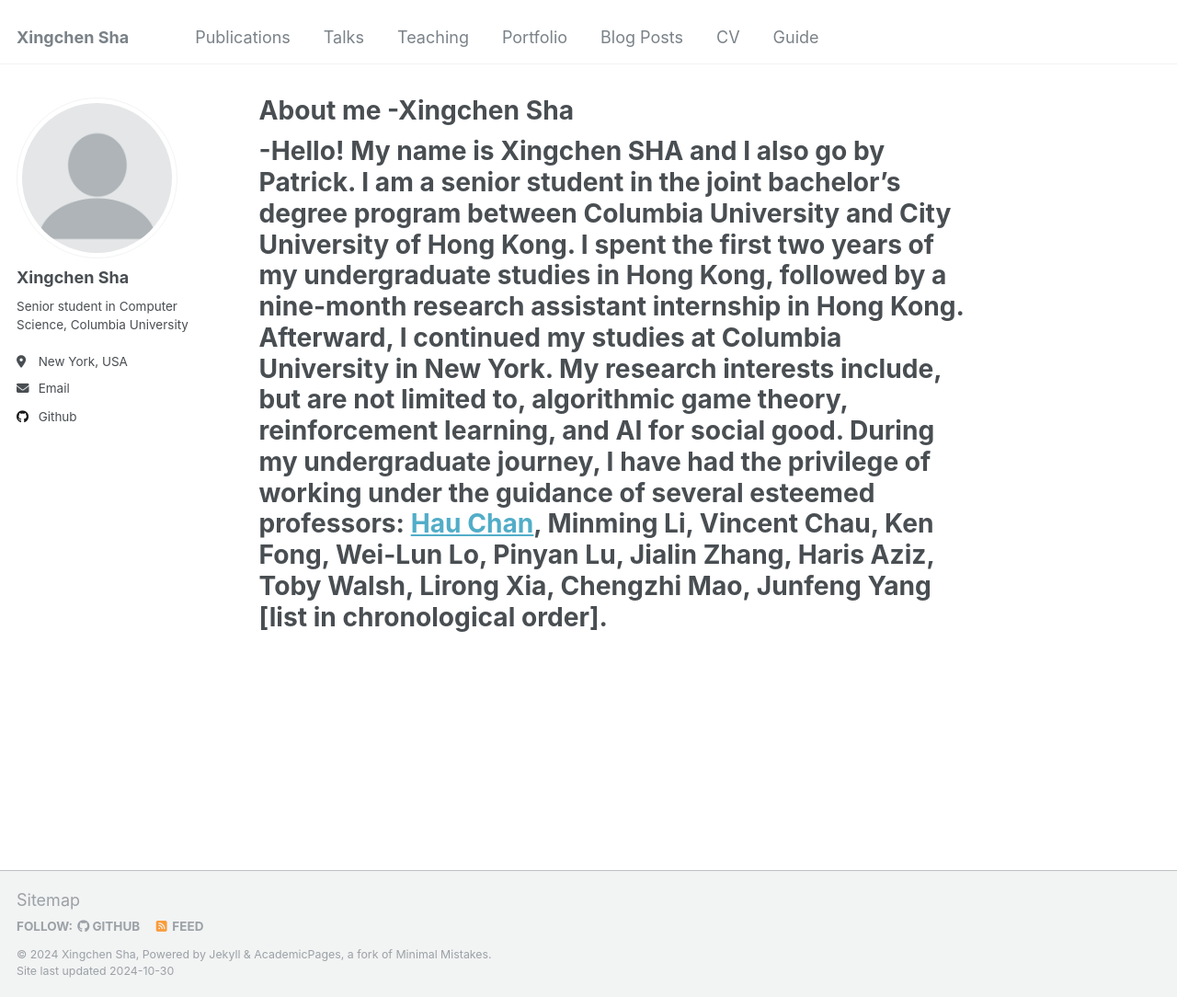
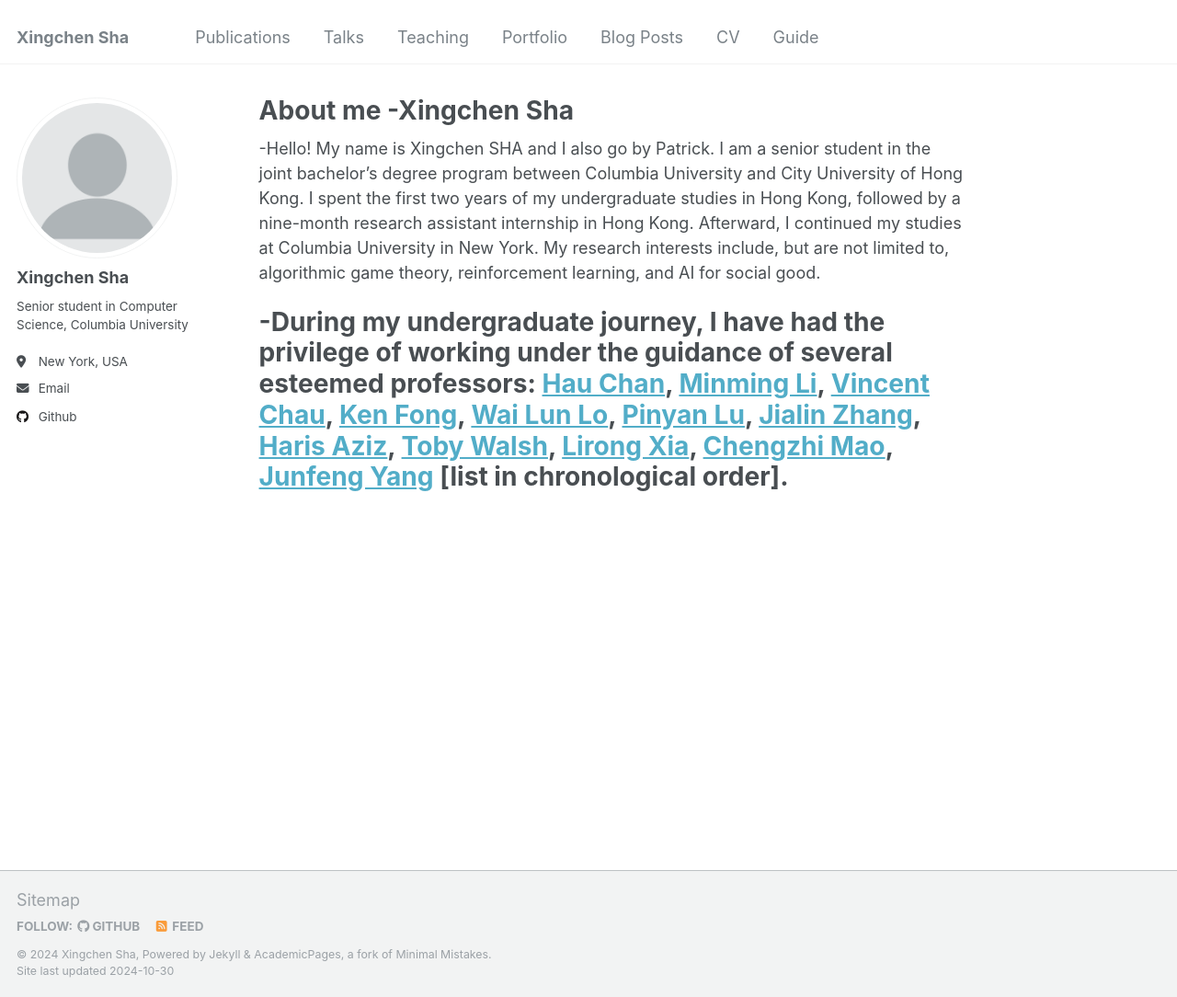
Before and after one commit to rocksxc/rocksxc.github.io, a Jekyll site: the page built from _pages/about.md, in a window 1280 px wide and 1084 px high. Shown: the whole window at 92% size. Built offline with Jekyll 4.4.1, drawn with Linux system fonts in a browser that asks for light colours.

Commit message:
Update about.md

```diff
--- a/_pages/about.md
+++ b/_pages/about.md
@@ -7,5 +7,7 @@
   - /about.html
 ---
 
--Hello! My name is Xingchen SHA and I also go by Patrick. I am a senior student in the joint bachelor's degree program between Columbia University and City University of Hong Kong. I spent the first two years of my undergraduate studies in Hong Kong, followed by a nine-month research assistant internship in Hong Kong. Afterward, I continued my studies at Columbia University in New York. My research interests include, but are not limited to, algorithmic game theory, reinforcement learning, and AI for social good. During my undergraduate journey, I have had the privilege of working under the guidance of several esteemed professors: [Hau Chan](https://cse.unl.edu/~hchan/), Minming Li, Vincent Chau, Ken Fong, Wei-Lun Lo, Pinyan Lu, Jialin Zhang, Haris Aziz, Toby Walsh, Lirong Xia, Chengzhi Mao, Junfeng Yang [list in chronological order].
+-Hello! My name is Xingchen SHA and I also go by Patrick. I am a senior student in the joint bachelor's degree program between Columbia University and City University of Hong Kong. I spent the first two years of my undergraduate studies in Hong Kong, followed by a nine-month research assistant internship in Hong Kong. Afterward, I continued my studies at Columbia University in New York. My research interests include, but are not limited to, algorithmic game theory, reinforcement learning, and AI for social good.
+
+-During my undergraduate journey, I have had the privilege of working under the guidance of several esteemed professors: [Hau Chan](https://cse.unl.edu/~hchan/), [Minming Li](https://www.cs.cityu.edu.hk/~minmli/), [Vincent Chau](https://cse.seu.edu.cn/2021/0318/c23024a364637/page.htm), [Ken Fong](https://scholars.ln.edu.hk/en/persons/chi-kit-ken-fong), [Wai Lun Lo](https://cs.chuhai.edu.hk/dr-lo/?lang=en), [Pinyan Lu](http://pinyanlu.com/), [Jialin Zhang](http://english.ict.cas.cn/people/scien/bln/202303/t20230315_328233.html), [Haris Aziz](https://sites.google.com/site/harisaziz/), [Toby Walsh](https://cgi.cse.unsw.edu.au/~tw/), [Lirong Xia](https://people.cs.rutgers.edu/~lirong.xia/), [Chengzhi Mao](https://www.cs.columbia.edu/~mcz/), [Junfeng Yang](https://www.cs.columbia.edu/~junfeng/) [list in chronological order].
 ======
```
